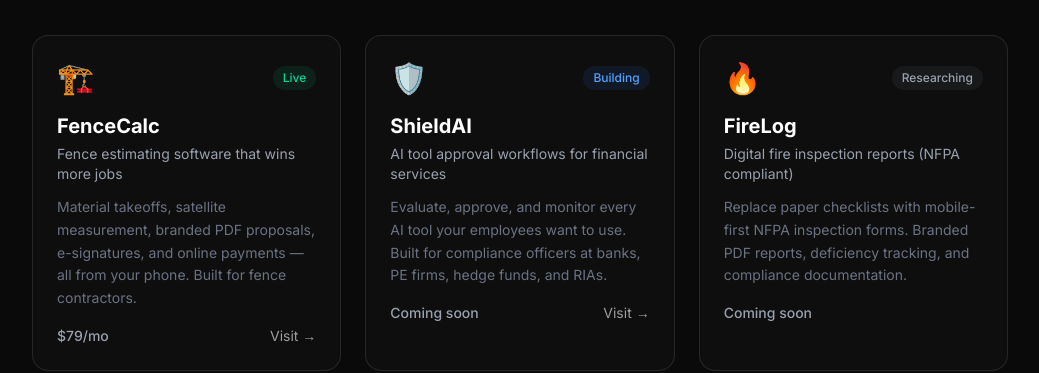
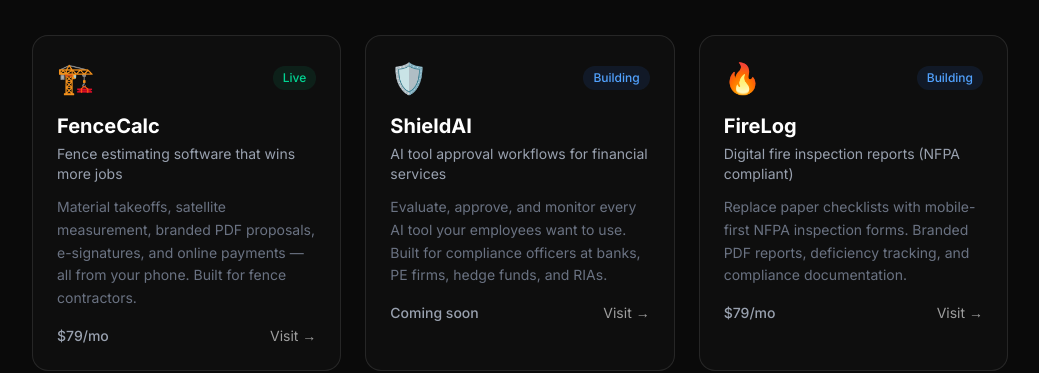
Before and after one commit to nolanterry/nolan-ventures, a Next.js app: page / in a window 1280 px wide. Shown: the part 636-1009 px from the top of the page, without its empty margins (120-1159 px from the left). Built offline with nearby package versions, Linux system fonts and the light colour scheme.

Commit message:
Update FireLog status: Researching → Building, add site link

```diff
--- a/app/page.tsx
+++ b/app/page.tsx
@@ -29,9 +29,9 @@ const products = [
     tagline: "Digital fire inspection reports (NFPA compliant)",
     description:
       "Replace paper checklists with mobile-first NFPA inspection forms. Branded PDF reports, deficiency tracking, and compliance documentation.",
-    url: "#",
-    status: "Researching",
-    price: "Coming soon",
+    url: "https://firelog-site.vercel.app",
+    status: "Building",
+    price: "$79/mo",
     color: "from-orange-500 to-red-600",
     icon: "🔥",
   },
```
